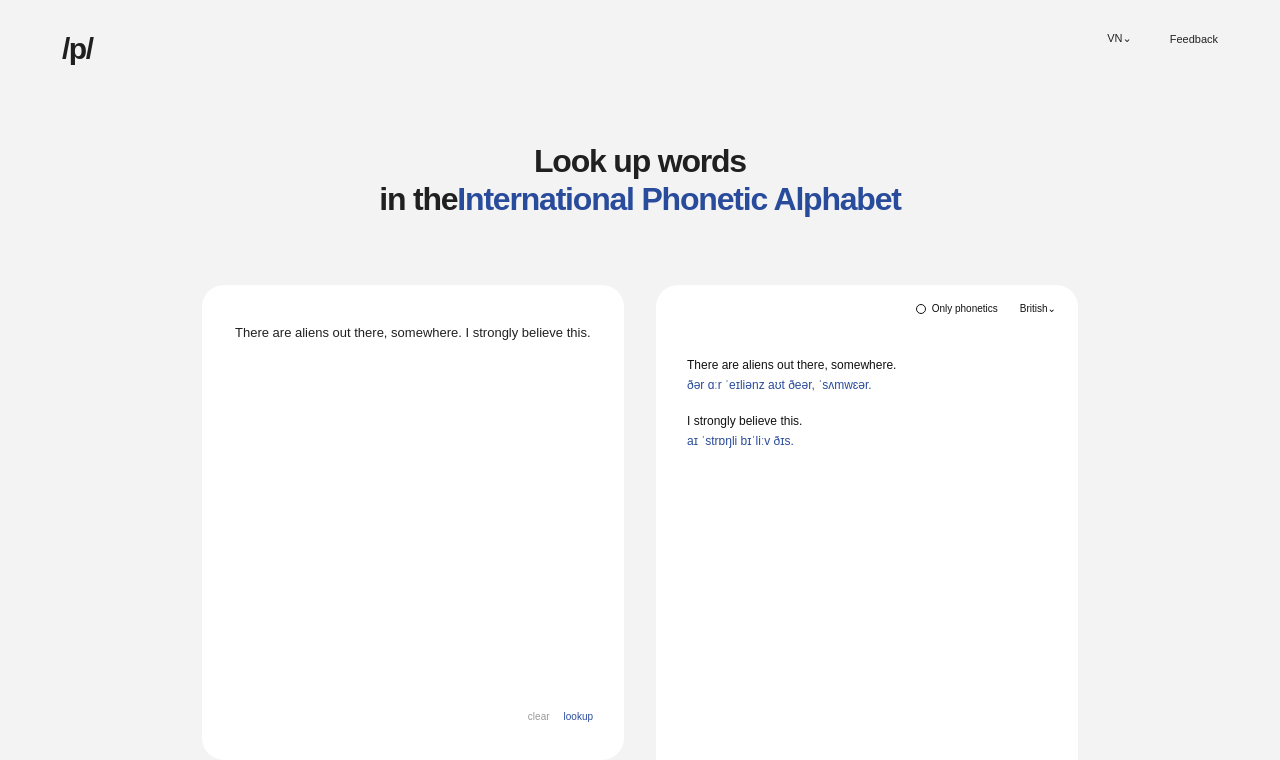
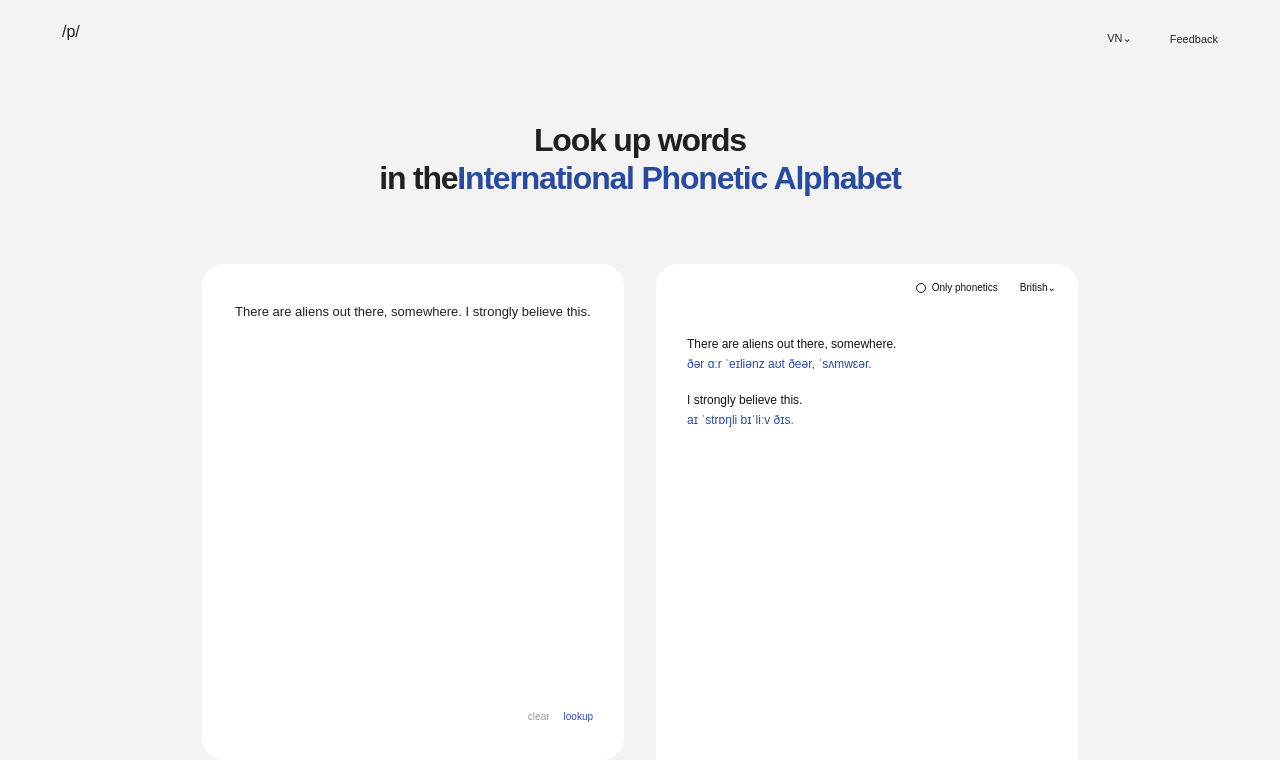
Before and after one commit to buithanhhuong412/phonety, a React (Vite) app: page / in a window 1280 px wide. Shown: the top 760 px of the page. Built offline with nearby package versions, Linux system fonts and the light colour scheme.

Commit message:
update logo

```diff
--- a/src/App.tsx
+++ b/src/App.tsx
@@ -92,6 +92,9 @@ function App() {
             value={text}
             onChange={(e) => setText(e.target.value)}
             placeholder="Type or paste your text..."
+            spellCheck={false}
+            autoCorrect="off"
+            autoCapitalize="off"
           />
 
           <div className="input-actions">
--- a/src/index.css
+++ b/src/index.css
@@ -57,9 +57,14 @@ button {
 }
 
 .logo {
-  font-size: 30px;
-  font-weight: 700;
-  letter-spacing: -1.5px;
+  display: block;
+  line-height: 0;
+}
+
+.logo img {
+  display: block;
+  height: 30px;
+  width: auto;
 }
 
 .header-right {
```
